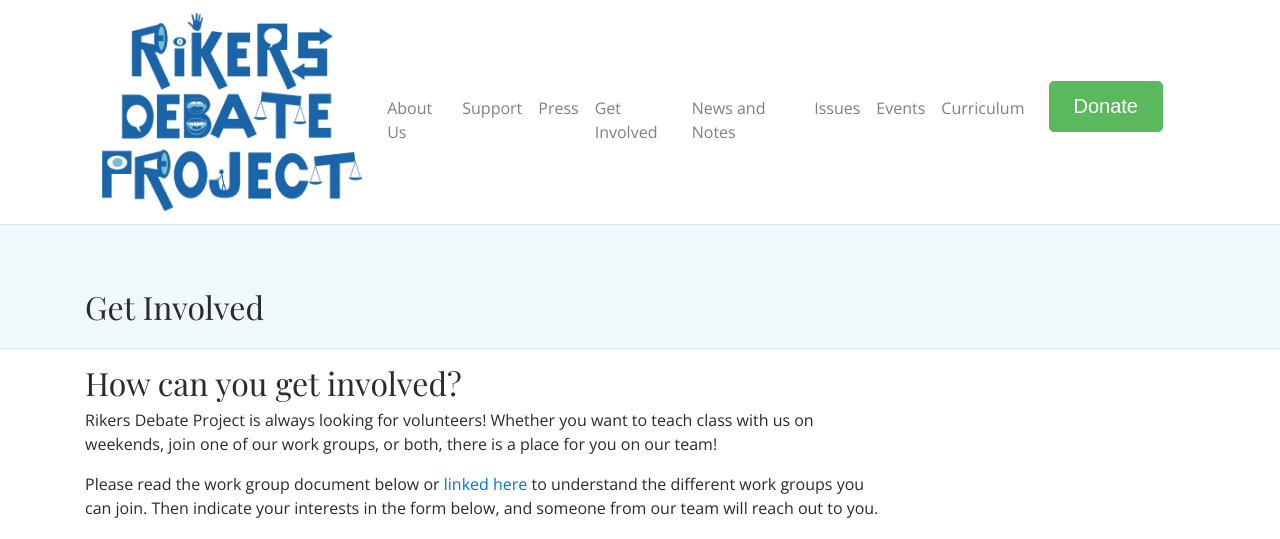
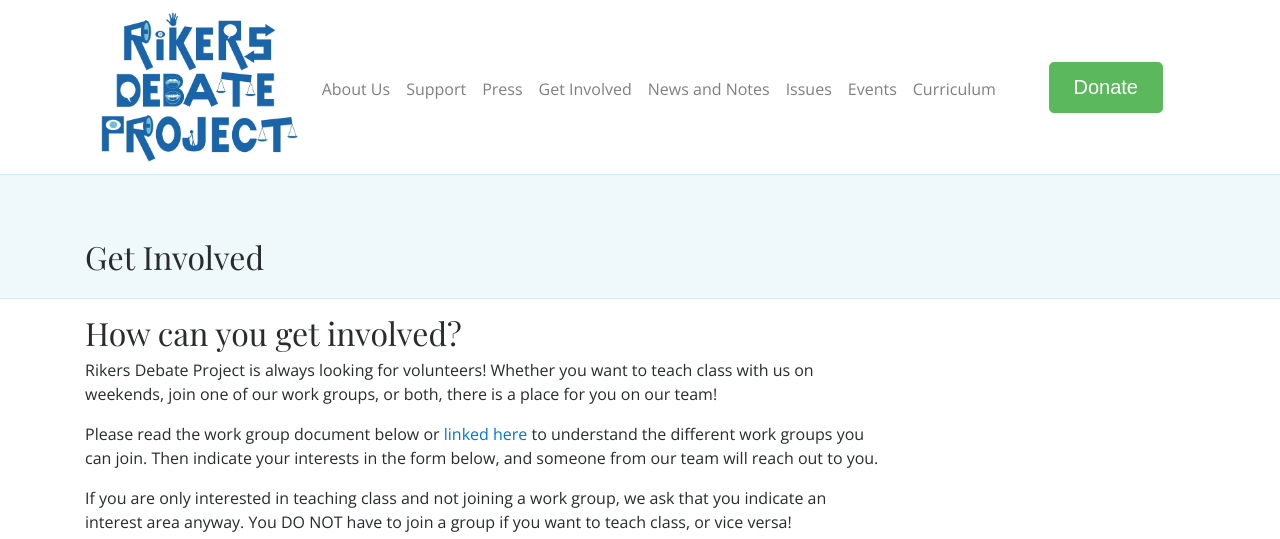
Before and after one commit to rikersdebateteam/rikers-debate-project, a Jekyll site: the page built from get-involved.md, in a window 1280 px wide. Shown: the top 539 px of the page. Built offline with Jekyll 4.4.1, drawn with Linux system fonts in a browser that asks for light colours; nearby versions of some CDN libraries.

Commit message:
Update navbar.html

```diff
--- a/_includes/navbar.html
+++ b/_includes/navbar.html
@@ -4,7 +4,7 @@
       <span class="navbar-toggler-icon"></span>
     </button>
     <a class="navbar-brand" href="/">
-      <img src="/images/logo.png" height="200px" alt="Rikers Debate Project">
+      <img src="/images/logo.png" height="150px" alt="Rikers Debate Project">
     </a>
 
     <div class="collapse navbar-collapse" id="rikersNavbar">
```
